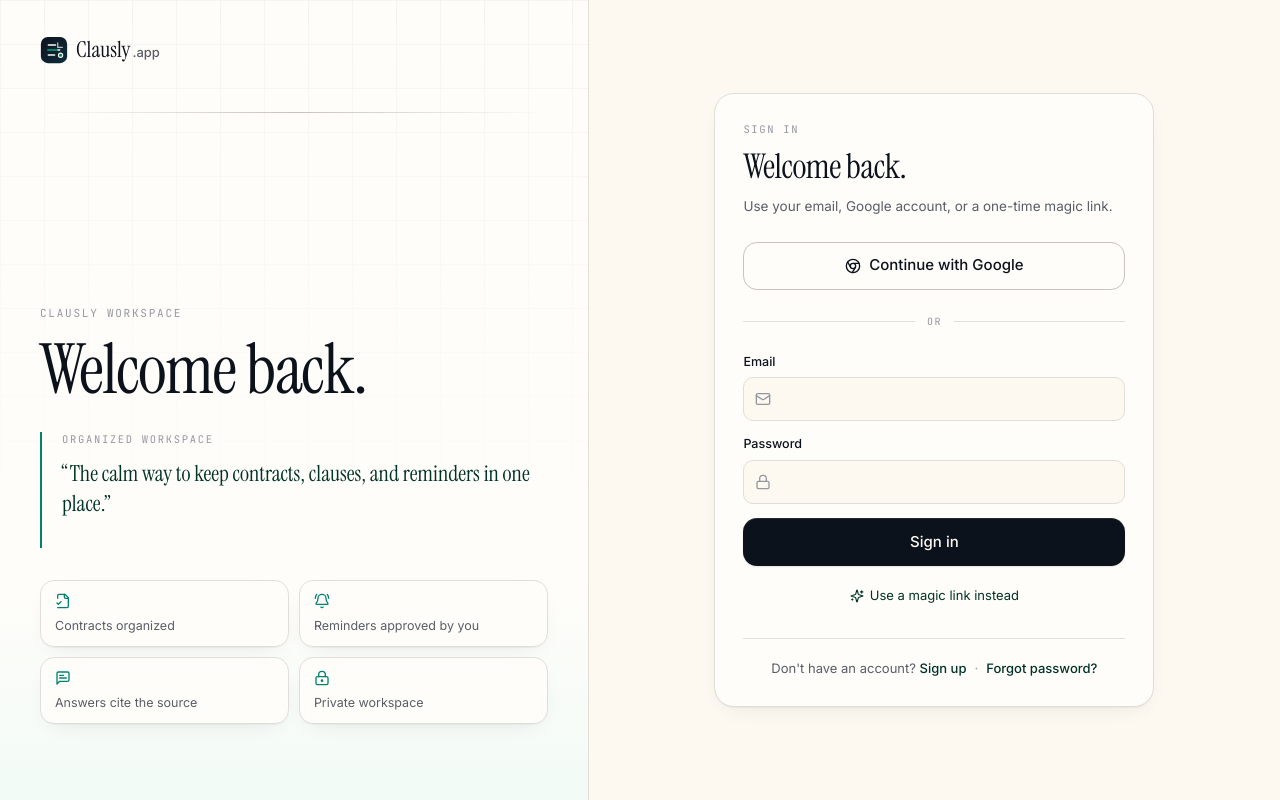
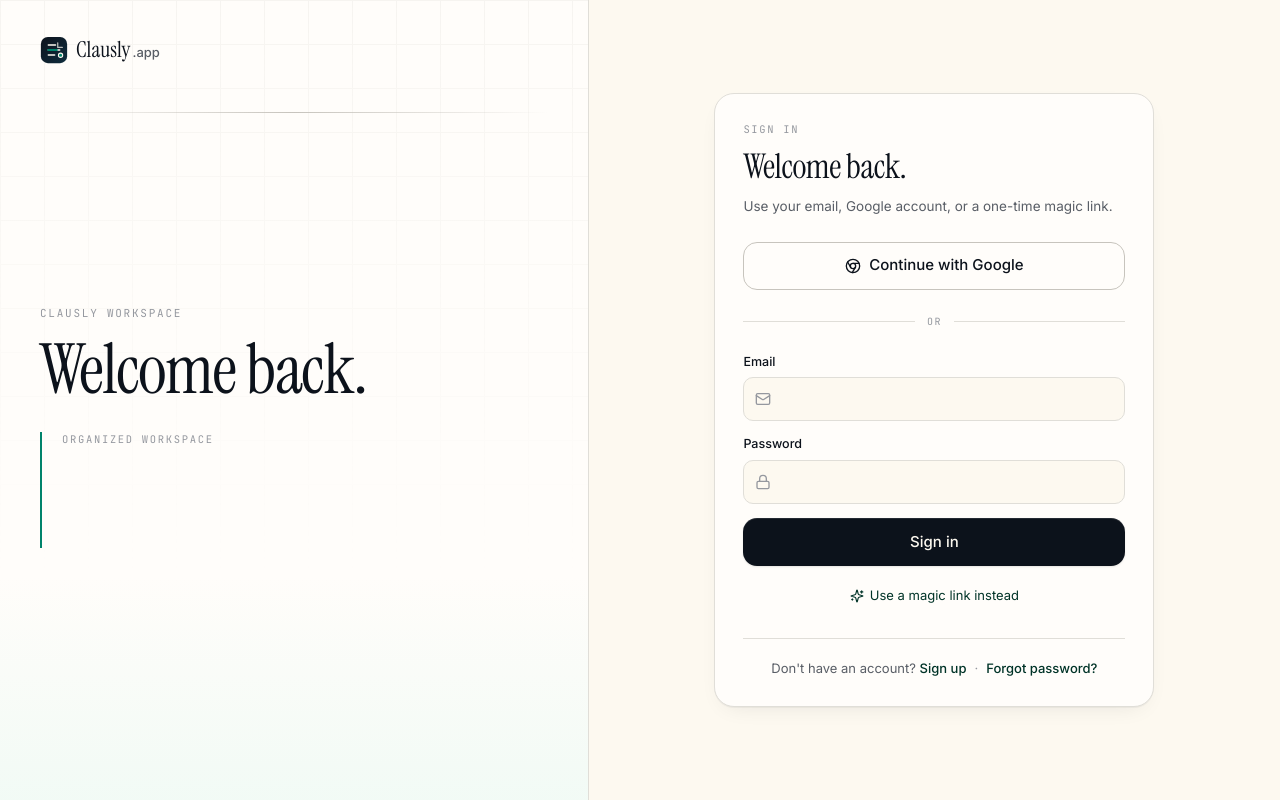
Before and after one commit to EGKIP/Clausly, a Next.js app: page /login in a window 1280 px wide. Built offline with nearby package versions, Linux system fonts and the light colour scheme.

Commit message:
perf(auth): keep trust panel motion lightweight

```diff
--- a/src/app/globals.css
+++ b/src/app/globals.css
@@ -188,10 +188,20 @@
   0% { transform: translateX(0); }
   100% { transform: translateX(-50%); }
 }
+@keyframes auth-quote-in {
+  0% { opacity: 0; transform: translateY(8px); }
+  100% { opacity: 1; transform: translateY(0); }
+}
+@keyframes auth-signal-in {
+  0% { opacity: 0; transform: translateY(8px); }
+  100% { opacity: 1; transform: translateY(0); }
+}
 
 .animate-float-slow { animation: float-slow 6s ease-in-out infinite; }
 .animate-pulse-soft { animation: pulse-soft 3s ease-in-out infinite; }
 .animate-marquee { animation: marquee 40s linear infinite; }
+.animate-auth-quote-in { animation: auth-quote-in 420ms var(--ease-out-quart) both; }
+.animate-auth-signal-in { animation: auth-signal-in 420ms var(--ease-out-quart) both; }
 
 .animate-skeleton-shimmer {
   background-image: linear-gradient(
--- a/src/components/auth/auth-trust-panel.tsx
+++ b/src/components/auth/auth-trust-panel.tsx
@@ -1,7 +1,6 @@
 "use client";
 
 import * as React from "react";
-import { AnimatePresence, motion, useReducedMotion } from "framer-motion";
 import { BellRing, FileCheck2, LockKeyhole, MessageSquareText } from "lucide-react";
 import { cn } from "@/lib/utils";
 
@@ -32,15 +31,27 @@ const trustSignals = [
 ] as const;
 
 export function AuthTrustPanel({ quote }: { quote: string }) {
-  const reduceMotion = useReducedMotion();
   const [active, setActive] = React.useState(0);
+  const [reduceMotion, setReduceMotion] = React.useState(false);
   const quotes = React.useMemo(
     () => [quote, ...trustQuotes.map((item) => item.quote).filter((item) => item !== quote)],
     [quote]
   );
 
   React.useEffect(() => {
-    if (reduceMotion || quotes.length <= 1) return;
+    const mediaQuery = window.matchMedia("(prefers-reduced-motion: reduce)");
+    setReduceMotion(mediaQuery.matches);
+
+    function handleChange(event: MediaQueryListEvent) {
+      setReduceMotion(event.matches);
+    }
+
+    mediaQuery.addEventListener("change", handleChange);
+    return () => mediaQuery.removeEventListener("change", handleChange);
+  }, []);
+
+  React.useEffect(() => {
+    if (reduceMotion || quotes.length <= 1) return undefined;
     const interval = window.setInterval(() => {
       setActive((value) => (value + 1) % quotes.length);
     }, 5200);
@@ -54,37 +65,33 @@ export function AuthTrustPanel({ quote }: { quote: string }) {
         <p className="font-mono text-[10.5px] uppercase tracking-[0.16em] text-[var(--faint)]">
           {trustQuotes[active % trustQuotes.length]?.label ?? "Clausly"}
         </p>
-        <AnimatePresence mode="wait" initial={false}>
-          <motion.blockquote
-            key={quotes[active]}
-            initial={reduceMotion ? false : { opacity: 0, y: 8 }}
-            animate={{ opacity: 1, y: 0 }}
-            exit={reduceMotion ? { opacity: 0 } : { opacity: 0, y: -6 }}
-            transition={{ duration: 0.35, ease: [0.165, 0.84, 0.44, 1] }}
-            className="mt-3 font-serif text-[22px] leading-[1.35] text-[var(--accent-ink)]"
-          >
-            &ldquo;{quotes[active]}&rdquo;
-          </motion.blockquote>
-        </AnimatePresence>
+        <blockquote
+          key={quotes[active]}
+          className={cn(
+            "mt-3 font-serif text-[22px] leading-[1.35] text-[var(--accent-ink)]",
+            !reduceMotion && "animate-auth-quote-in"
+          )}
+        >
+          &ldquo;{quotes[active]}&rdquo;
+        </blockquote>
       </div>
 
       <div className="mt-8 grid grid-cols-2 gap-2.5">
         {trustSignals.map(({ icon: Icon, label }, index) => (
-          <motion.div
+          <div
             key={label}
-            initial={reduceMotion ? false : { opacity: 0, y: 8 }}
-            animate={{ opacity: 1, y: 0 }}
-            transition={{ delay: reduceMotion ? 0 : 0.08 * index, duration: 0.35 }}
             className={cn(
               "rounded-[var(--radius-md)] border border-[var(--border)] bg-[color-mix(in_oklch,var(--surface)_76%,transparent)]",
-              "px-3.5 py-3 shadow-[var(--shadow-card)] backdrop-blur"
+              "px-3.5 py-3 shadow-[var(--shadow-card)] backdrop-blur",
+              !reduceMotion && "animate-auth-signal-in"
             )}
+            style={{ animationDelay: reduceMotion ? undefined : `${index * 80}ms` }}
           >
             <Icon className="size-4 text-[var(--accent)]" />
             <p className="mt-2 text-[12.5px] leading-snug text-[var(--muted)]">
               {label}
             </p>
-          </motion.div>
+          </div>
         ))}
       </div>
     </div>
```
